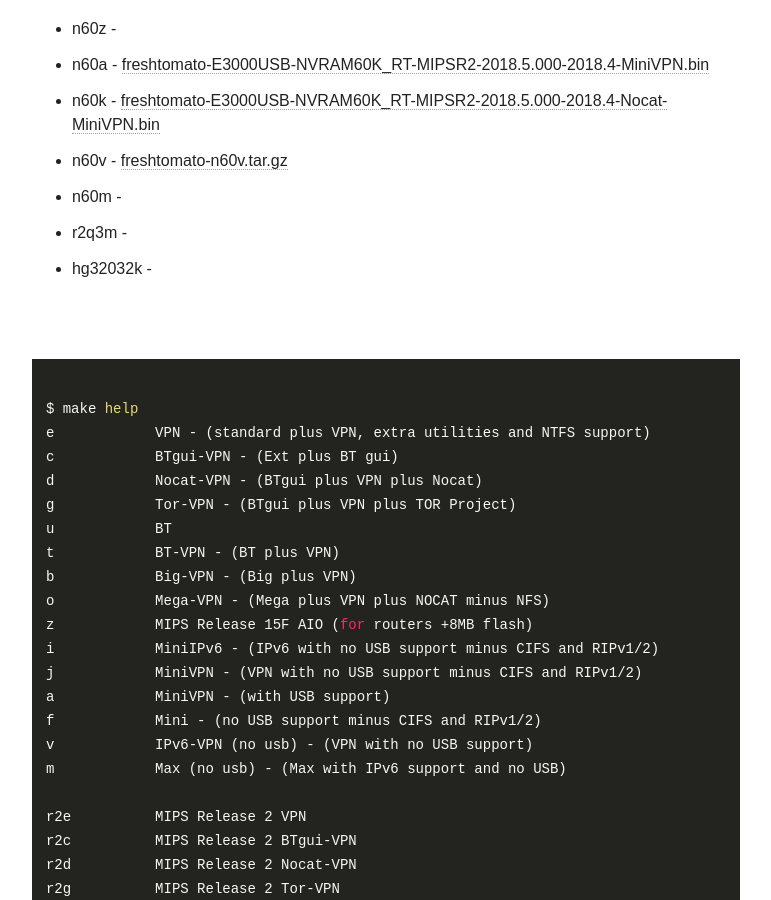
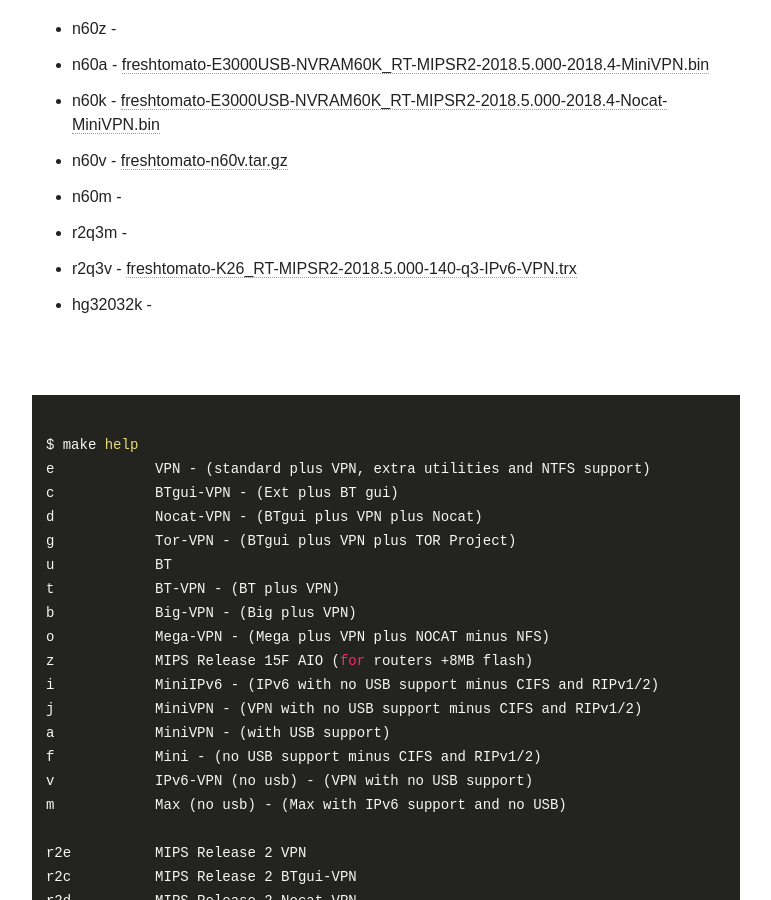
Before and after one commit to oglopss/freshtomato-mips-ci-jekyll, a Jekyll site: the page built from index.html, in a window 1280 px wide and 900 px high, scrolled down 1951 px. Shown: the whole window, without its empty margins (254-1025 px from the left). Built offline with Jekyll 4.4.1, drawn with Linux system fonts in a browser that asks for light colours; nearby versions of some CDN libraries.

Commit message:
Travis build 40 r2q3v pushed to gh-pages

```diff
--- a/_data/ss.yml
+++ b/_data/ss.yml
@@ -44,3 +44,4 @@
   - 0042 n60m
   - 0043 r2q3m
   - 0045 hg32032k
+  - 0044 r2q3v freshtomato-K26_RT-MIPSR2-2018.5.000-140-q3-IPv6-VPN.trx
```
Also changed, not shown: 1 other file.
